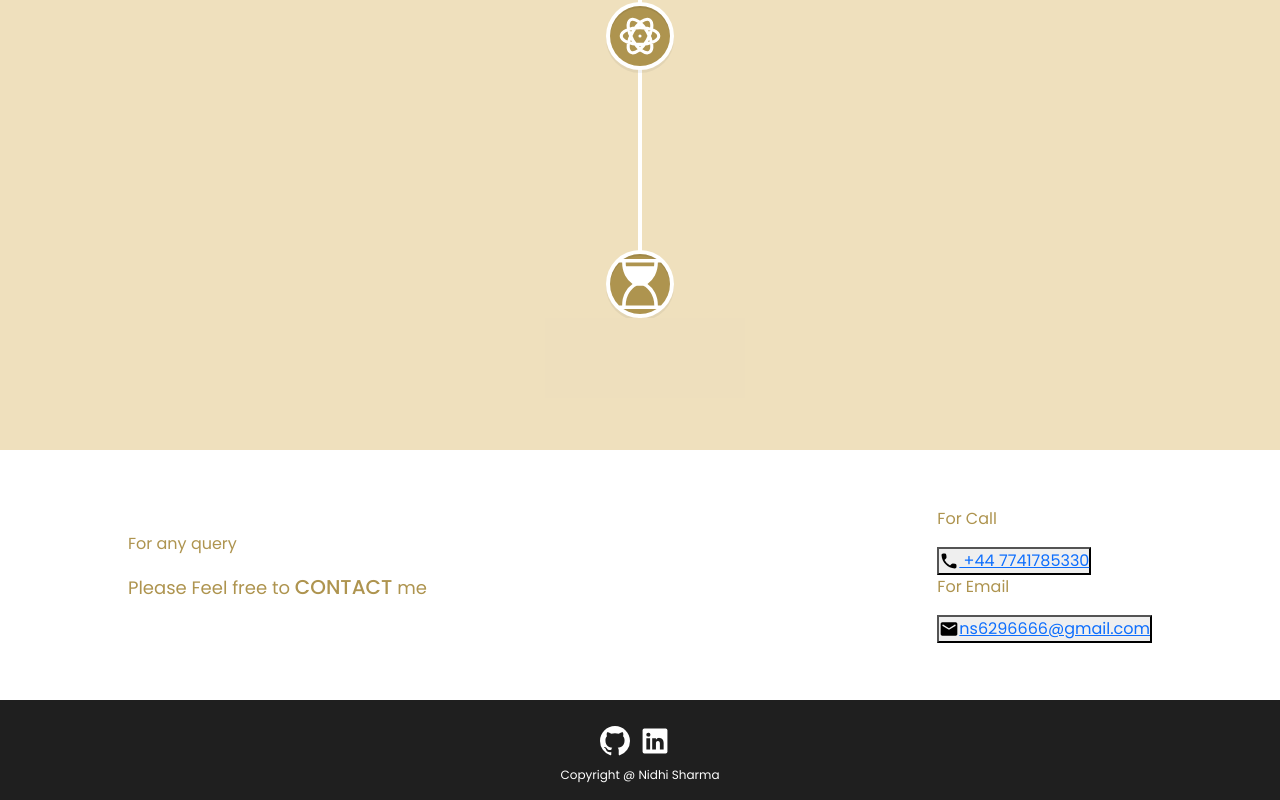
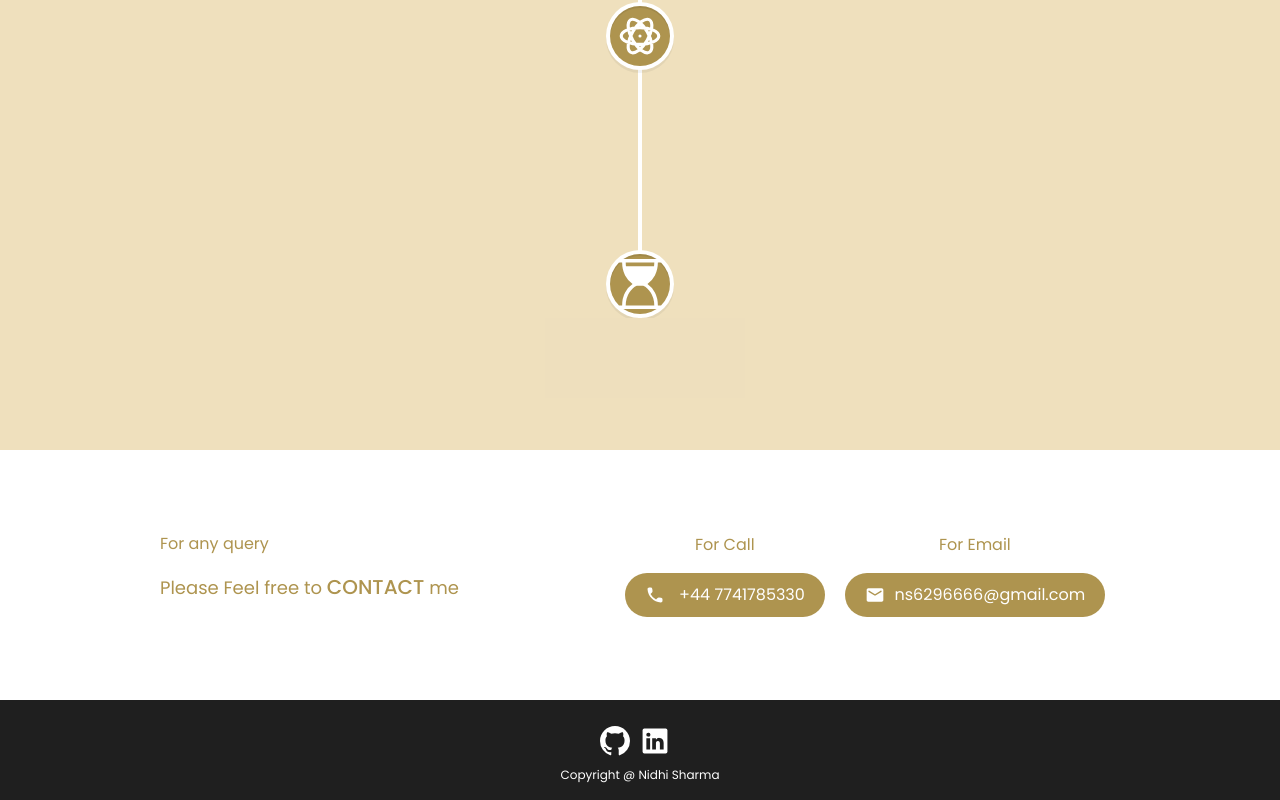
Before and after one commit to ns6296666/portfolio, a React (Vite) app in the folder react-portfolio/: page / in a window 1280 px wide. Shown: the part 3123-3923 px from the top of the page. Built offline with nearby package versions, Linux system fonts and the light colour scheme.

Commit message:
contact right section css complete

```diff
--- a/react-portfolio/src/App.css
+++ b/react-portfolio/src/App.css
@@ -297,7 +297,7 @@
   background-color:#fff;
   display: flex;
   flex-direction: row;
-  width: 80%;
+  width: 75%;
   justify-content: space-between;
   margin: auto;
   align-items:center;
@@ -315,9 +315,34 @@
   font-size: 20px;
   font-weight: 500;
 }
+.right-section{
+  display: flex;
+  flex-direction: row;
+  width: 500px;
+  justify-content: space-around;
+}
+
+.information{
+  display: flex;
+  flex-direction: column;
+  align-items:center;
+  margin-right: 10px;
+
+}
+.information button{
+  padding: 10px 20px;
+  border-radius:25px;
+background-color:#AE944F;
+border:none;
+}
+.information a{
+  text-decoration: none;
+  color:#fff;
+}
 .call{
   width: 20px;
   height: 20px;
+  margin-right: 10px;
 }
 
 /* footer css */
--- a/react-portfolio/src/Contact.jsx
+++ b/react-portfolio/src/Contact.jsx
@@ -9,15 +9,15 @@ export default function Contact() {
           Please Feel free to <span>CONTACT</span> me
         </p>
       </div>
-      <div>
-        <div className="information">
+      <div className="right-section">
+        <div className="information mr-2">
           <p className="for-call">For Call </p>
           <button>
             <img src={call} alt="call" className="call" />
             <a href="tel:7741785330"> +44 7741785330 </a>
           </button>
         </div>
-        <div>
+        <div className="information">
           <p className="for-call">For Email</p>
           <button>
             <img src={whatsapp} alt="call" className="call" />
```
Also changed, not shown: react-portfolio/src/assets/call.svg, react-portfolio/src/assets/whatsapp.svg.
